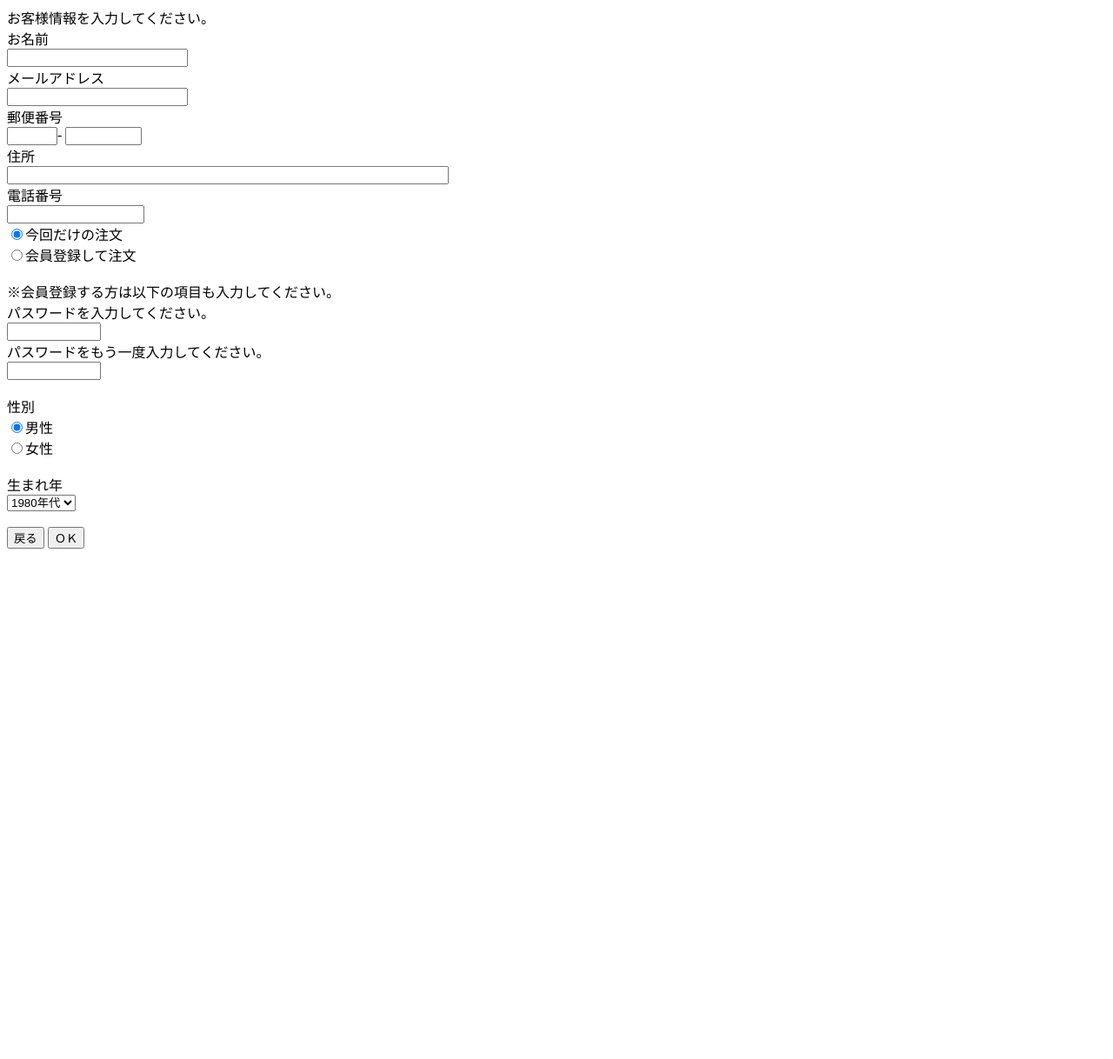
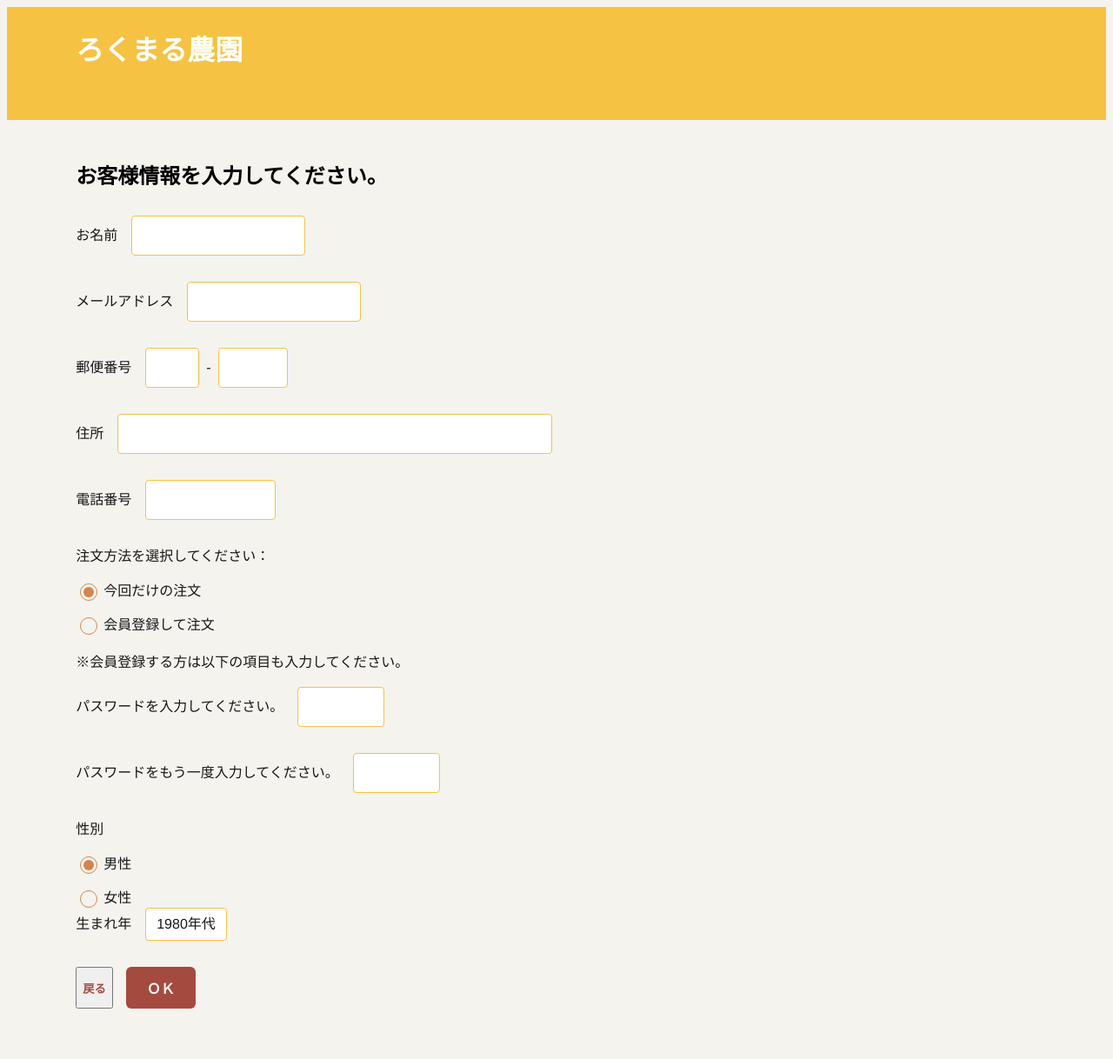
Before and after one commit to chisato410/Aclass, a PHP site: page /shop/shop_form.html in a window 1280 px wide. Shown: the whole page at 87% size. Before the commit the page ends 631 px from the top, so only its background shows below. Run offline with PHP 8.4, Linux system fonts and the light colour scheme; some libraries are stand-ins or nearby versions.

Commit message:
cssの変更

```diff
--- a/shop/css/style.scss
+++ b/shop/css/style.scss
@@ -113,6 +113,7 @@ h6 {
 input[type="text"],
 input[type="email"],
 input[type="password"],
+input[type="tel"],
 textarea,
 select {
   font: inherit;
@@ -305,7 +306,7 @@ input[type="number"]#price:focus {
 
 .form-buttons {
   display: flex;
-  gap: 10px;
+  gap: 15px;
   margin-top: 20px;
 }
 
--- a/shop/shop/member_login.html
+++ b/shop/shop/member_login.html
@@ -1,5 +1,5 @@
 <!DOCTYPE html>
-<html lang="en">
+<html lang="ja">
   <head>
     <meta charset="UTF-8" />
     <meta name="viewport" content="width=device-width, initial-scale=1.0" />
--- a/shop/shop/member_login_check.php
+++ b/shop/shop/member_login_check.php
@@ -1,5 +1,5 @@
 <!DOCTYPE html>
-<html lang="en">
+<html lang="ja">
 
 <head>
   <meta charset="UTF-8">
--- a/shop/shop/shop_form.html
+++ b/shop/shop/shop_form.html
@@ -1,60 +1,161 @@
 <!DOCTYPE html>
-<html lang="en">
+<html lang="ja">
   <head>
     <meta charset="UTF-8" />
     <meta name="viewport" content="width=device-width, initial-scale=1.0" />
-    <title>Document</title>
+    <link
+      rel="stylesheet"
+      href="https://cdn.jsdelivr.net/npm/the-new-css-reset/css/reset.min.css"
+    />
+    <link rel="stylesheet" href="../css/style.min.css" />
+    <link
+      rel="stylesheet"
+      href="https://cdnjs.cloudflare.com/ajax/libs/font-awesome/6.5.0/css/all.min.css"
+    />
+    <title>お客様情報入力フォーム | ろくまる農園</title>
   </head>
+
   <body>
-    お客様情報を入力してください。<br />
-    <form method="post" action="shop_form_check.php">
-      お名前<br />
-      <input type="text" name="onamae" style="width: 200px" />
-      <br />
-      メールアドレス<br />
-      <input type="email" name="email" style="width: 200px" />
-      <br />
-      郵便番号<br />
-      <input type="text" name="postal1" style="width: 50px" />-
-      <input type="text" name="postal2" style="width: 80px" />
-      <br />
-      住所<br />
-      <input type="text" name="address" style="width: 500px" />
-      <br />
-      電話番号<br />
-      <input type="tel" name="tel" style="width: 150px" />
-      <br />
+    <header class="header">
+      <div class="header__inner">
+        <h1 class="header__title">ろくまる農園</h1>
+      </div>
+    </header>
+
+    <main class="main">
+      <div class="main__inner">
+        <h2 class="main__heading">お客様情報を入力してください。</h2>
+
+        <form method="post" action="shop_form_check.php" class="form">
+          <!-- お名前 -->
+          <div class="form-group2">
+            <label for="onamae">お名前</label><br />
+            <input type="text" id="onamae" name="onamae" style="width: 200px" />
+          </div>
+
+          <!-- メール -->
+          <div class="form-group2">
+            <label for="email">メールアドレス</label><br />
+            <input type="email" id="email" name="email" style="width: 200px" />
+          </div>
+
+          <!-- 郵便番号 -->
+          <div class="form-group2">
+            <label for="postal1">郵便番号</label><br />
+            <input
+              type="text"
+              id="postal1"
+              name="postal1"
+              style="width: 50px"
+            />
+            -
+            <input
+              type="text"
+              id="postal2"
+              name="postal2"
+              style="width: 80px"
+            />
+          </div>
+
+          <!-- 住所 -->
+          <div class="form-group2">
+            <label for="address">住所</label><br />
+            <input
+              type="text"
+              id="address"
+              name="address"
+              style="width: 500px"
+            />
+          </div>
+
+          <!-- 電話番号 -->
+          <div class="form-group2">
+            <label for="tel">電話番号</label><br />
+            <input type="tel" id="tel" name="tel" style="width: 150px" />
+          </div>
+
+          <!-- 注文方法 -->
+          <div class="form-group">
+            <p>注文方法を選択してください：</p>
+            <div class="radioItem">
               <input
                 type="radio"
                 name="chumon"
+                id="chumonkonkai"
                 value="chumonkonkai"
+                class="radioButton"
                 checked
-      />今回だけの注文<br />
+              />
+              <label for="chumonkonkai">今回だけの注文</label>
+            </div>
+            <div class="radioItem">
               <input
                 type="radio"
                 name="chumon"
+                id="chumontouroku"
                 value="chumontouroku"
-      />会員登録して注文<br />
-      <br />
-      ※会員登録する方は以下の項目も入力してください。
-      <br />
-      パスワードを入力してください。
-      <br />
-      <input type="password" name="pass" style="width: 100px" />
-      <br />
-      パスワードをもう一度入力してください。
-      <br />
-      <input type="password" name="pass2" style="width: 100px" />
-      <br />
-      <br />
-      性別
-      <br />
-      <input type="radio" name="danjo" value="dan" checked />男性<br />
-      <input type="radio" name="danjo" value="jo" />女性<br />
-      <br />
-      生まれ年
-      <br />
-      <select name="birth">
+                class="radioButton"
+              />
+              <label for="chumontouroku">会員登録して注文</label>
+            </div>
+          </div>
+
+          <!-- 会員登録（任意） -->
+          <div class="form-group">
+            <p>※会員登録する方は以下の項目も入力してください。</p>
+
+            <div class="form-group2">
+              <label for="pass">パスワードを入力してください。</label><br />
+              <input
+                type="password"
+                id="pass"
+                name="pass"
+                style="width: 100px"
+              />
+            </div>
+
+            <div class="form-group2">
+              <label for="pass2">パスワードをもう一度入力してください。</label
+              ><br />
+              <input
+                type="password"
+                id="pass2"
+                name="pass2"
+                style="width: 100px"
+              />
+            </div>
+          </div>
+
+          <!-- 性別 -->
+          <div class="form-group">
+            <p>性別</p>
+            <div class="radioItem">
+              <input
+                type="radio"
+                name="danjo"
+                id="dan"
+                value="dan"
+                checked
+                class="radioButton"
+              />
+              <label for="dan">男性</label>
+            </div>
+            <div class="radioItem">
+              <input
+                type="radio"
+                name="danjo"
+                id="jo"
+                value="jo"
+                class="radioButton"
+              />
+              <label for="jo">女性</label>
+            </div>
+          </div>
+
+          <!-- 生まれ年 -->
+          <div class="form-group2">
+            <label for="birth">生まれ年</label><br />
+            <select id="birth" name="birth">
               <option value="1950">1950年代</option>
               <option value="1960">1960年代</option>
               <option value="1970">1970年代</option>
@@ -62,11 +163,22 @@
               <option value="1990">1990年代</option>
               <option value="2000">2000年代</option>
               <option value="2010">2010年代</option>
+              <option value="2020">2010年代</option>
             </select>
-      <br />
-      <br />
-      <input type="button" onclick="history.back()" value="戻る" />
-      <input type="submit" value="ＯＫ" />
+          </div>
+
+          <!-- ボタン -->
+          <div class="form-buttons">
+            <input
+              type="button"
+              onclick="history.back()"
+              value="戻る"
+              class="link-back"
+            />
+            <input type="submit" value="ＯＫ" class="main__submit" />
+          </div>
         </form>
+      </div>
+    </main>
   </body>
 </html>
```
Also changed, not shown: shop/css/style.css (+6 -2 lines), shop/css/style.min.css, 2 other files. Lines whose indentation alone changed are shown as unchanged.
